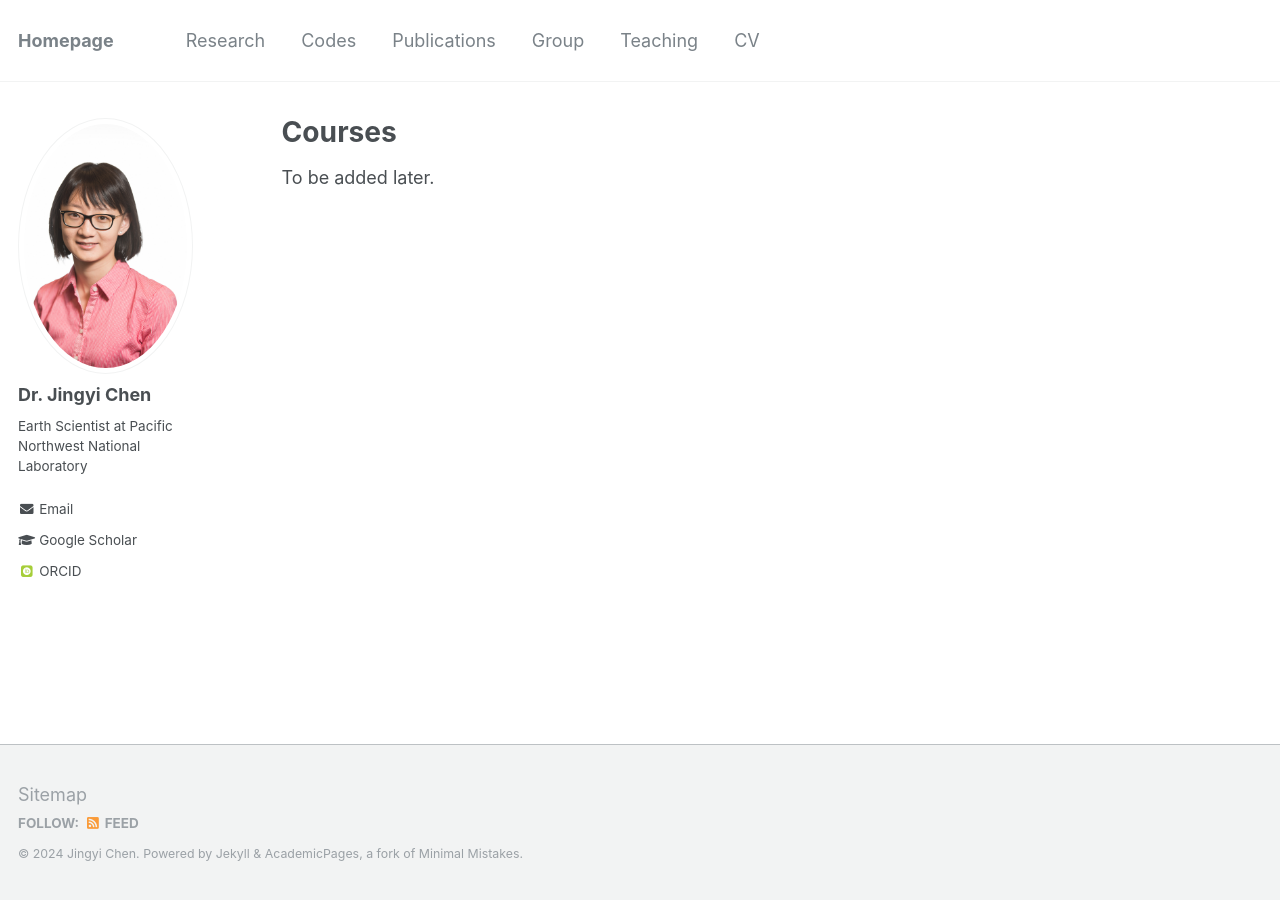
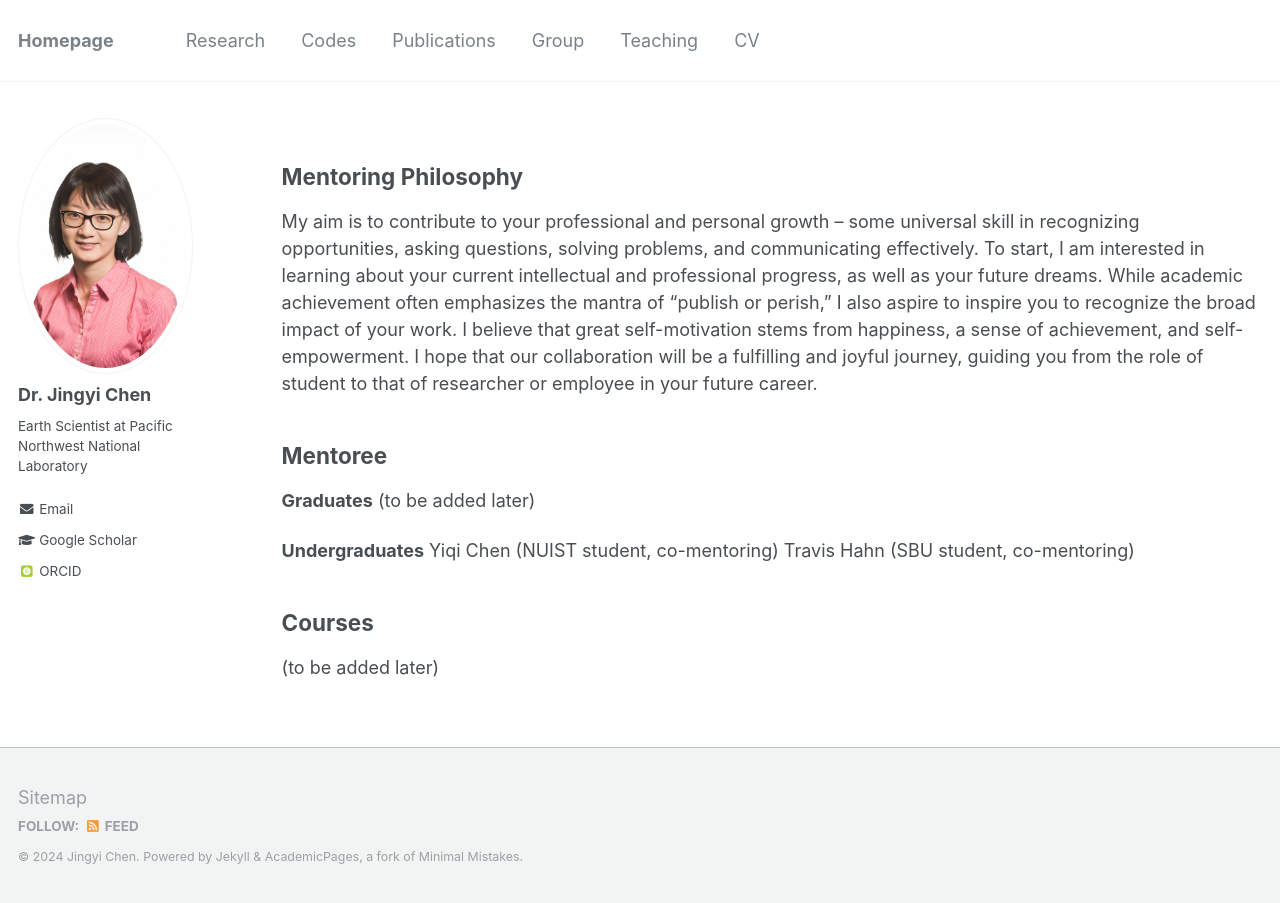
Before and after one commit to Jingyi-Chen/jingyi-chen.github.io, a Jekyll site: the page built from _pages/teaching.md, in a window 1280 px wide. Built offline with Jekyll 4.4.1, drawn with Linux system fonts in a browser that asks for light colours; some web fonts are replaced.

Commit message:
Update teaching.md

```diff
--- a/_pages/teaching.md
+++ b/_pages/teaching.md
@@ -1,8 +1,24 @@
 ---
 layout: archive
-title: "Courses"
+title: ""
 permalink: /teaching/
 author_profile: true
 ---
 
-To be added later.
+Mentoring Philosophy
+-
+My aim is to contribute to your professional and personal growth -- some universal skill in recognizing opportunities, asking questions,
+solving problems, and communicating effectively. To start, I am interested in learning about your current intellectual and professional progress, as well as your future dreams. While academic achievement often emphasizes the mantra of "publish or perish," I also aspire to inspire you to recognize the broad impact of your work. I believe that great self-motivation stems from happiness, a sense of achievement, and self-empowerment. I hope that our collaboration will be a fulfilling and joyful journey, guiding you from the role of student to that of researcher or employee in your future career.
+
+Mentoree
+-
+**Graduates**
+(to be added later)
+
+**Undergraduates**
+Yiqi Chen (NUIST student, co-mentoring)
+Travis Hahn (SBU student, co-mentoring)
+
+Courses
+-
+(to be added later)
```
